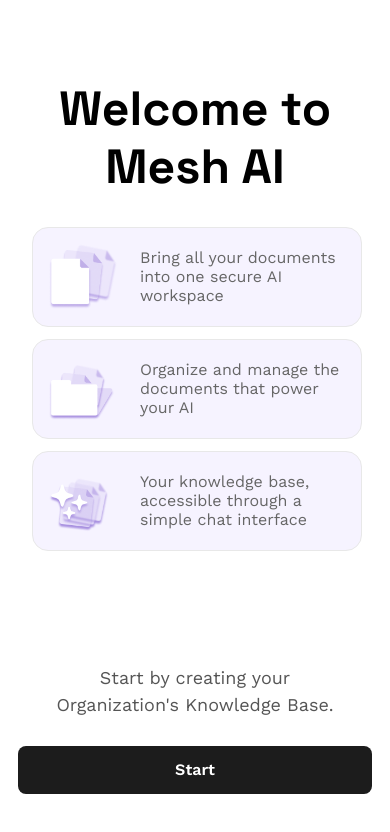
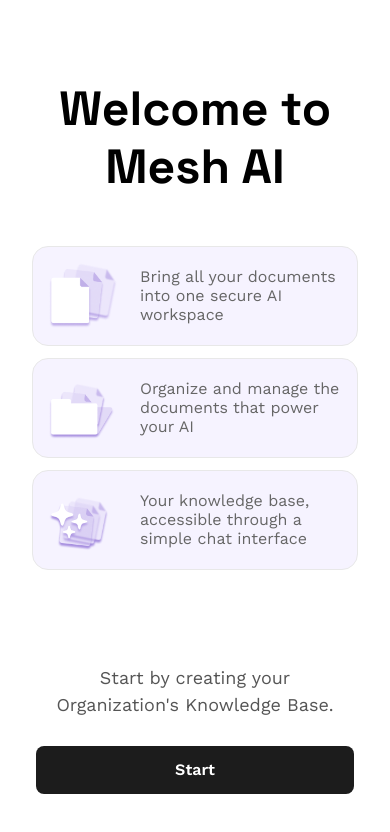
Before and after one commit to LF808mlb/ai-se_project_mesh-ai, a React (Vite) app in the folder client/: page / in a window 390 px wide. Shown: the top 832 px of the page. Built offline with nearby package versions, Linux system fonts and the light colour scheme.

Commit message:
git commit -m "figma style8"

```diff
--- a/client/src/components/Header/Header.css
+++ b/client/src/components/Header/Header.css
@@ -82,6 +82,7 @@
 
 @media (max-width: 1200px) {
   .header {
+    position: static;
     justify-content: flex-start;
     gap: 11.99px;
     border-bottom: 1px solid rgb(0 0 0 / 0.1);
--- a/client/src/pages/Intro/Intro.css
+++ b/client/src/pages/Intro/Intro.css
@@ -7,6 +7,7 @@
   margin: 0 auto;
   width: min(100%, 1100px);
   padding: 32px;
+  box-sizing: border-box;
 }
 
 .intro__title-row {
@@ -123,8 +124,9 @@
   }
 
   .intro__title {
-    width: 354px;
-    height: 96px;
+    width: 100%;
+    max-width: 354px;
+    height: auto;
   }
 
   .intro__purple-logo {
@@ -135,12 +137,14 @@
     flex: 1;
     display: flex;
     flex-direction: column;
-    width: 362px;
+    align-items: center;
+    width: 100%;
     max-width: calc(100vw - 32px);
     height: 471px;
     gap: 12px;
     padding: 10.5px 16px;
     box-sizing: border-box;
+    margin-inline: auto;
     margin-bottom: 24px;
   }
 
@@ -154,12 +158,16 @@
     max-width: calc(100vw - 32px);
     height: 166px;
     padding: 20px;
+    box-sizing: border-box;
   }
 
   .intro__card {
-    width: 330px;
+    width: 100%;
+    max-width: 330px;
+    margin-inline: auto;
     height: 100px;
     padding: 16px;
+    box-sizing: border-box;
     border-radius: 16px;
     flex-direction: row;
     align-items: center;
@@ -187,8 +195,10 @@
   }
 
   .intro__start-btn {
-    width: 354px;
+    width: 100%;
+    max-width: 354px;
     height: 52px;
+    box-sizing: border-box;
     display: flex;
     align-items: center;
     justify-content: center;
```
